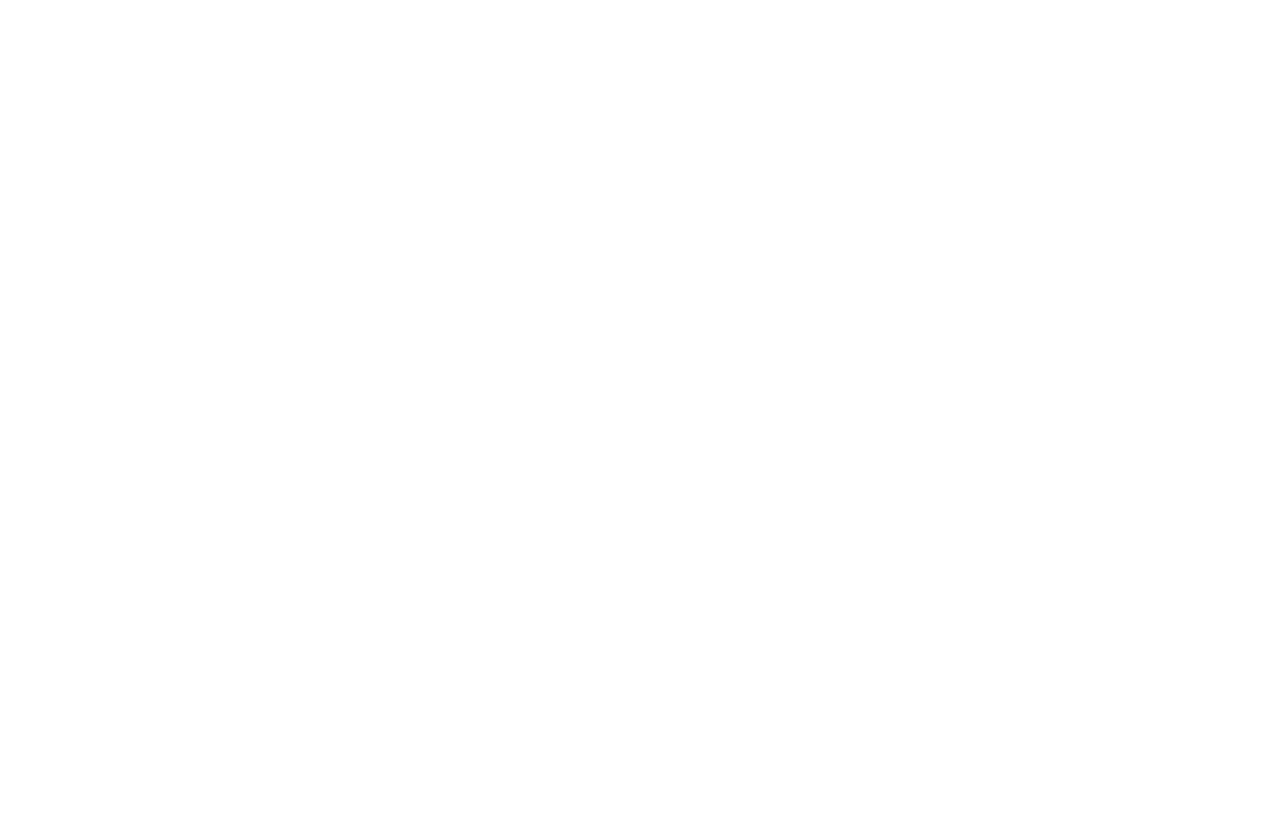
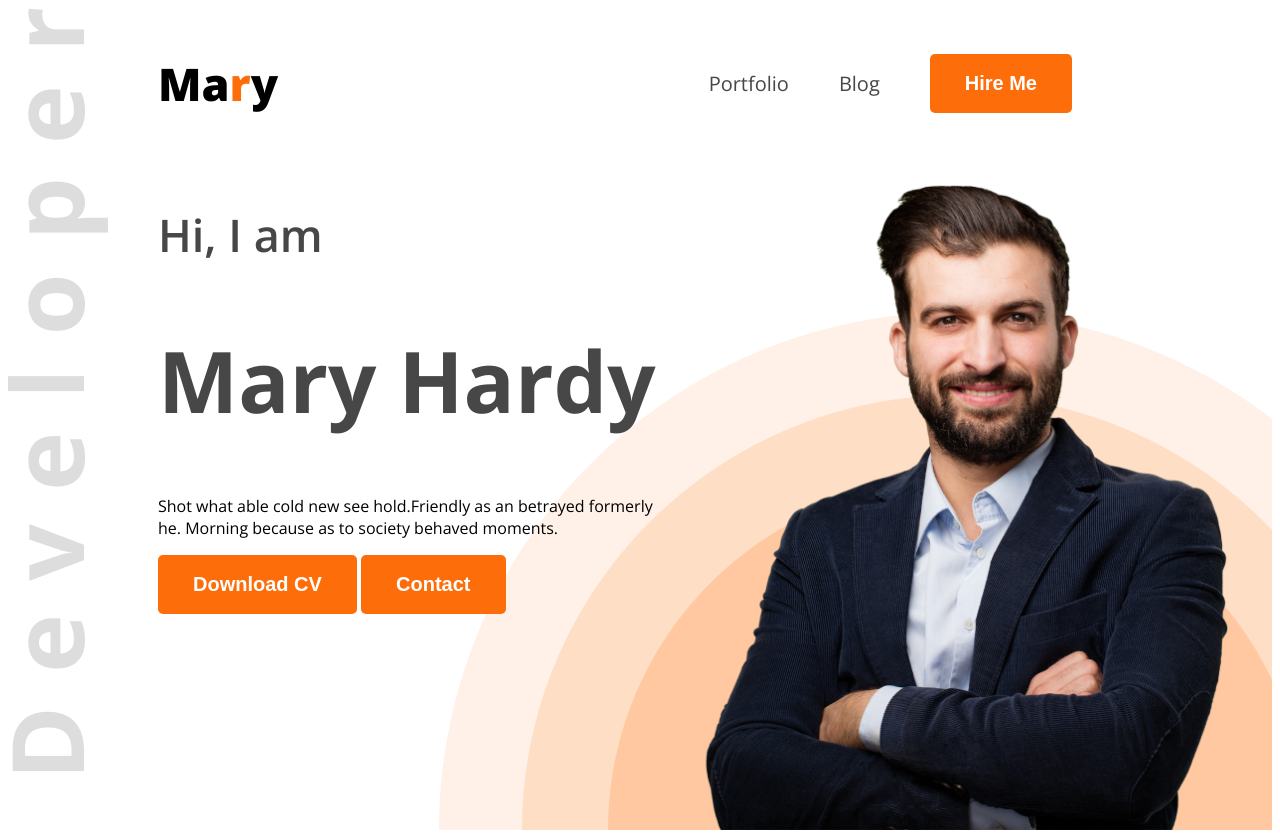
Before and after one commit to lutfulhoque2/web-developer-portfolio, a plain HTML site: page index.html in a window 1280 px wide. Before the commit the page ends 800 px from the top, so only its background shows below. Drawn offline with nearby package versions, Linux system fonts and the light colour scheme.

Commit message:
bg image added

```diff
--- a/index.html
+++ b/index.html
@@ -4,10 +4,29 @@
     <meta charset="UTF-8">
     <meta name="viewport" content="width=device-width, initial-scale=1.0">
     <title>Web Developer Portfolio</title>
+    <link rel="stylesheet" href="styles/style.css">
 </head>
-<body>
+<body class="open-sans">
     <header>
+        <nav>
+            <h3 class="nav-title">Ma<span class="text-primary">r</span>y</h3>
+            <ul>
+                <li><a class="dark-2" href="">Portfolio</a></li>
+                <li><a class="dark-2" href="">Blog</a></li>
+                <li><a href=""><button class="btn-primary">Hire Me</button></a></li>
+            </ul>
+        </nav>
 
+        <div class="banner">
+            <div class="banner-content">
+                <h3 class="banner-greetings dark-2">Hi, I  am</h3>
+                <h1 class="banner-title dark-2">Mary Hardy</h1>
+                <p class="banner-description">Shot what able cold new see hold.Friendly as an betrayed formerly he. Morning because as to society behaved moments.</p>
+                <button class="btn-primary">Download CV</button>
+                <button class="btn-primary">Contact</button>
+            </div>
+            <img class="banner-profile-pic" src="images/hardy.png" alt="">
+        </div>
     </header>
     <main>
 
--- /dev/null
+++ b/styles/style.css
@@ -0,0 +1,83 @@
+@import url('https://fonts.googleapis.com/css2?family=Open+Sans:ital,wght@0,300..800;1,300..800&display=swap');
+/* font-family: "Open Sans", sans-serif; */
+
+.open-sans{
+    font-family: "Open Sans", sans-serif;
+}
+
+.dark-2{
+    color: #474747;
+}
+
+.btn-primary{
+    background-color: #FD6E0A;
+    font-weight: bold;
+    font-size: 20px;
+    color: #FFFFFF;
+    padding: 18px 35px;
+    border: none;
+    border-radius: 5px;
+}
+
+header{
+    background-image: url(../images/developer.png),url(../images/header_bg.png);
+    background-repeat: no-repeat;
+    background-position: top left,bottom right;
+}
+/* Nav styles */
+nav{
+    display: flex;
+    align-items: center;
+    justify-content: space-between;
+    margin: 0px 150px;
+}
+
+.nav-title{
+    font-weight: 800;
+    font-size: 45px;
+}
+
+.text-primary{
+    color: #FD6E0A;
+}
+
+nav ul li{
+    list-style: none;
+    margin-right: 50px;
+}
+
+nav li a{
+    text-decoration: none;
+    font-size: 20px;
+
+}
+
+nav ul{
+    display: flex;
+    align-items: center;
+}
+
+.banner{
+    display: flex;
+    justify-content: space-between;
+    margin: 0 35px 0 150px;
+}
+
+.banner-content{
+    max-width: 580px;
+
+}
+
+.banner-greetings{
+    font-size: 45px;
+    font-weight: 600;
+}
+
+.banner-title{
+    font-weight: bold;
+    font-size: 85px
+}
+
+.banner-profile-pic{
+    width: 580px;
+}
```
